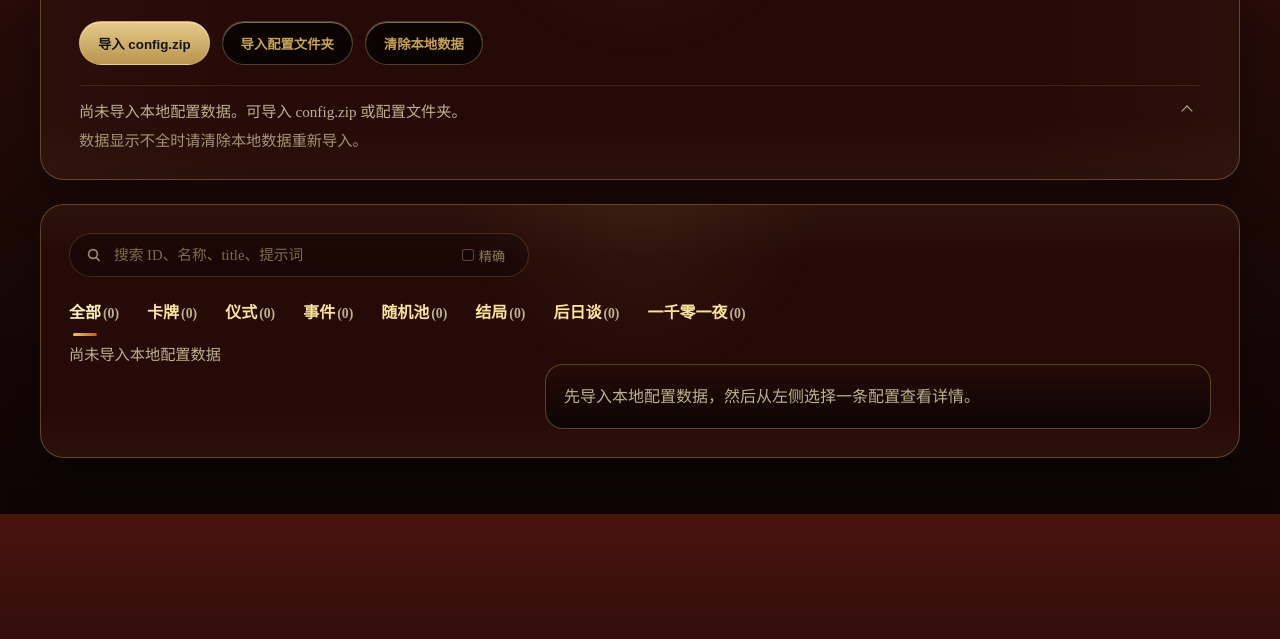
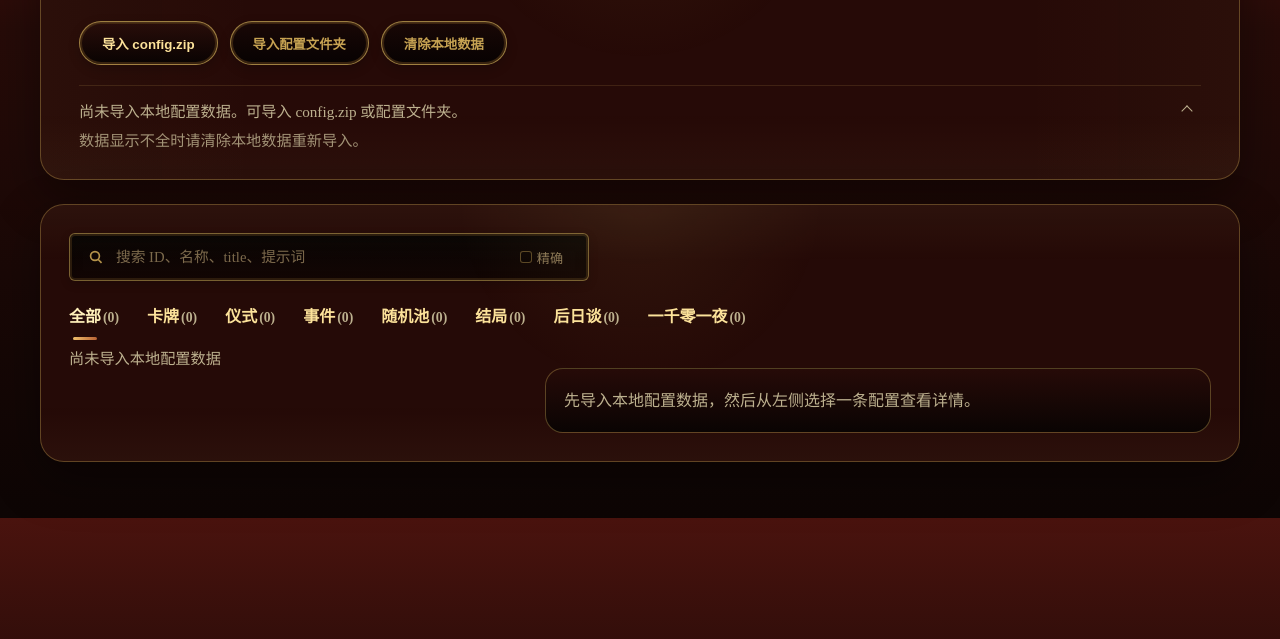
Before and after one commit to charleyz2021/sultan-config-reader, a plain HTML site: page docs/index.html in a window 1280 px wide. Shown: the part 161-800 px from the top of the page. Drawn offline with Linux system fonts and the light colour scheme.

Commit message:
style(ui): 调整阅读器按钮和搜索框UI

```diff
--- a/docs/styles.css
+++ b/docs/styles.css
@@ -241,20 +241,50 @@ body {
   align-items: center;
   justify-content: center;
   min-height: 44px;
-  padding: 0 18px;
+  padding: 0 22px;
   border-radius: 999px;
-  background: linear-gradient(180deg, #e5cb88, #ba9350);
-  color: #11130f;
+  border: 1px solid rgba(198, 162, 82, 0.78);
+  background:
+    linear-gradient(180deg, rgba(42, 14, 10, 0.96), rgba(8, 3, 2, 0.98));
+  color: var(--accent-2);
   text-decoration: none;
   font-weight: 700;
-  border: 1px solid rgba(240, 221, 165, 0.22);
-  box-shadow: inset 0 1px 0 rgba(255, 240, 195, 0.45);
+  box-shadow:
+    inset 0 0 0 2px rgba(74, 47, 20, 0.72),
+    inset 0 1px 0 rgba(255, 235, 174, 0.16),
+    0 4px 12px rgba(0, 0, 0, 0.2);
+  cursor: pointer;
+  transition: transform 140ms ease, border-color 140ms ease, color 140ms ease, background 140ms ease, box-shadow 140ms ease;
 }
 
 .button--ghost {
-  background: var(--surface-black);
+  background: linear-gradient(180deg, rgba(25, 8, 6, 0.96), rgba(6, 2, 2, 0.98));
   color: var(--accent);
-  border: 1px solid var(--line);
+}
+
+@media (hover: hover) and (pointer: fine) {
+  .button:hover {
+    transform: translateY(-2px);
+    border-color: rgba(252, 226, 154, 0.96);
+    background: linear-gradient(180deg, rgba(69, 21, 14, 0.98), rgba(15, 5, 3, 0.99));
+    color: #fff0bf;
+    box-shadow:
+      inset 0 0 0 2px rgba(128, 83, 31, 0.72),
+      inset 0 1px 0 rgba(255, 240, 195, 0.24),
+      0 7px 18px rgba(0, 0, 0, 0.32);
+  }
+}
+
+.button:active {
+  transform: translateY(0);
+  box-shadow:
+    inset 0 2px 5px rgba(0, 0, 0, 0.52),
+    inset 0 0 0 2px rgba(128, 83, 31, 0.62);
+}
+
+.button:focus-visible {
+  outline: 2px solid rgba(252, 226, 154, 0.7);
+  outline-offset: 3px;
 }
 
 .layout {
@@ -503,7 +533,7 @@ body {
 .search-box {
   display: flex;
   align-items: center;
-  width: min(460px, 100%);
+  width: min(520px, 100%);
   min-width: 0;
   margin-bottom: 22px;
 }
@@ -514,17 +544,37 @@ body {
   gap: 10px;
   flex: 1 1 auto;
   min-width: 0;
-  min-height: 44px;
-  padding: 0 14px;
-  border: 1px solid rgba(198, 162, 82, 0.22);
-  border-radius: 999px;
-  background: rgba(10, 4, 3, 0.38);
+  min-height: 48px;
+  padding: 0 16px;
+  border: 1px solid rgba(198, 162, 82, 0.58);
+  border-radius: 6px;
+  background: linear-gradient(180deg, rgba(8, 5, 4, 0.94), rgba(18, 6, 4, 0.98));
   color: var(--muted);
+  box-shadow:
+    inset 0 0 0 2px rgba(66, 43, 19, 0.58),
+    inset 0 4px 12px rgba(0, 0, 0, 0.42),
+    0 3px 10px rgba(0, 0, 0, 0.18);
+  transition: border-color 140ms ease, background 140ms ease, box-shadow 140ms ease, transform 140ms ease;
+}
+
+@media (hover: hover) and (pointer: fine) {
+  .search-field:hover {
+    border-color: rgba(252, 226, 154, 0.78);
+    background: linear-gradient(180deg, rgba(13, 8, 6, 0.96), rgba(30, 9, 6, 0.98));
+    box-shadow:
+      inset 0 0 0 2px rgba(112, 73, 27, 0.64),
+      inset 0 4px 12px rgba(0, 0, 0, 0.4),
+      0 5px 14px rgba(0, 0, 0, 0.24);
+  }
 }
 
 .search-field:focus-within {
-  border-color: rgba(198, 162, 82, 0.48);
-  background: rgba(10, 4, 3, 0.56);
+  border-color: rgba(252, 226, 154, 0.94);
+  background: linear-gradient(180deg, rgba(15, 9, 7, 0.98), rgba(34, 10, 7, 0.99));
+  box-shadow:
+    inset 0 0 0 2px rgba(145, 96, 37, 0.7),
+    inset 0 4px 12px rgba(0, 0, 0, 0.38),
+    0 0 0 3px rgba(198, 162, 82, 0.09);
 }
 
 .search-field__icon {
@@ -532,7 +582,21 @@ body {
   height: 20px;
   fill: currentColor;
   flex: 0 0 auto;
-  opacity: 0.78;
+  color: var(--accent);
+  opacity: 0.9;
+  transition: color 140ms ease, transform 140ms ease;
+}
+
+.search-field:focus-within .search-field__icon {
+  color: var(--accent-2);
+  transform: scale(1.08);
+}
+
+@media (hover: hover) and (pointer: fine) {
+  .search-field:hover .search-field__icon {
+    color: var(--accent-2);
+    transform: scale(1.08);
+  }
 }
 
 .search-toggle {
```
Also changed, not shown: docs/app.js.
